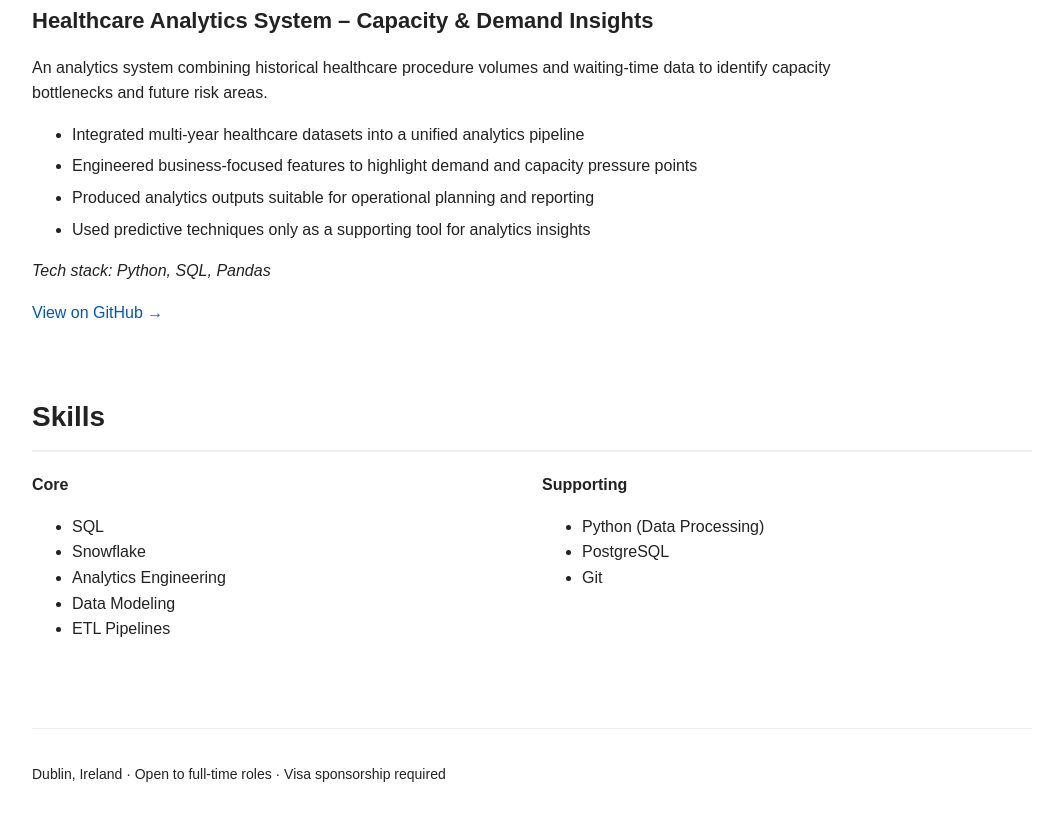
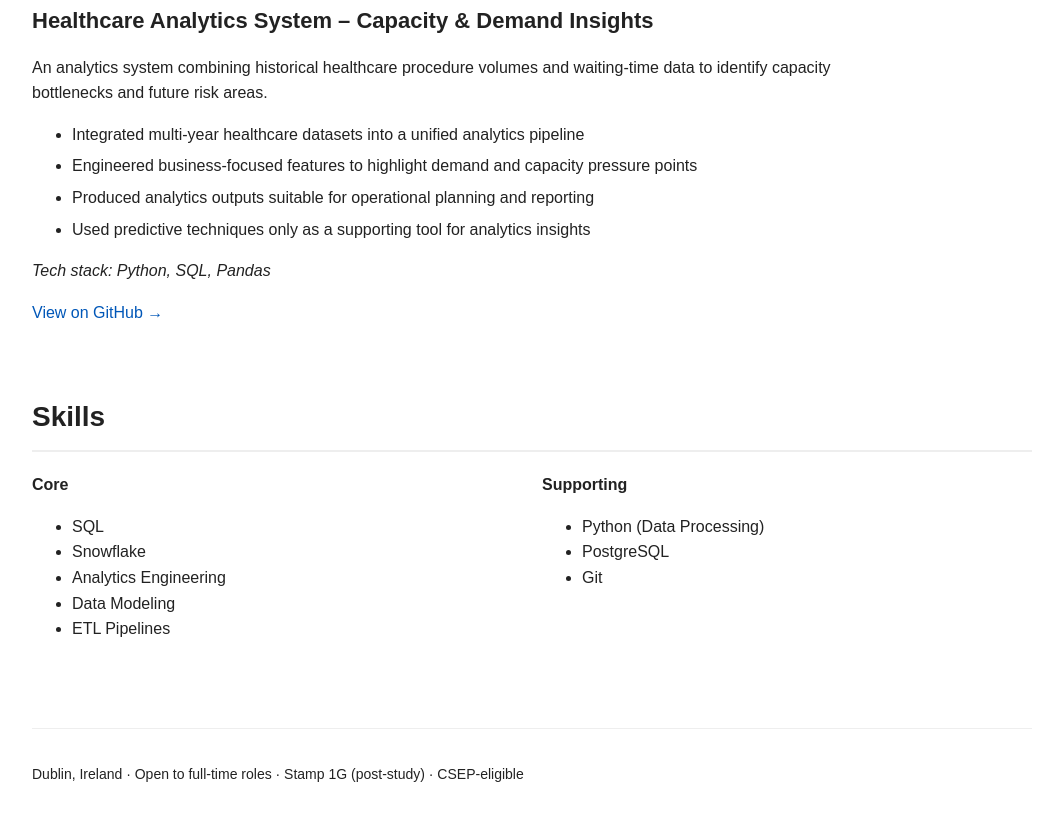
Before and after one commit to Shreyas1432/Shreyas-Sudarshanam, a plain HTML site: page index.html in a window 1280 px wide. Shown: the part 1047-1868 px from the top of the page, without its empty margins (108-1171 px from the left). Drawn offline with Linux system fonts and the light colour scheme.

Commit message:
Update footer text for visa sponsorship details

```diff
--- a/index.html
+++ b/index.html
@@ -227,7 +227,7 @@
     <!-- FOOTER -->
     <footer>
       <p>
-        Dublin, Ireland · Open to full-time roles · Visa sponsorship required
+        Dublin, Ireland · Open to full-time roles · Stamp 1G (post-study) · CSEP-eligible
       </p>
     </footer>
 
```
